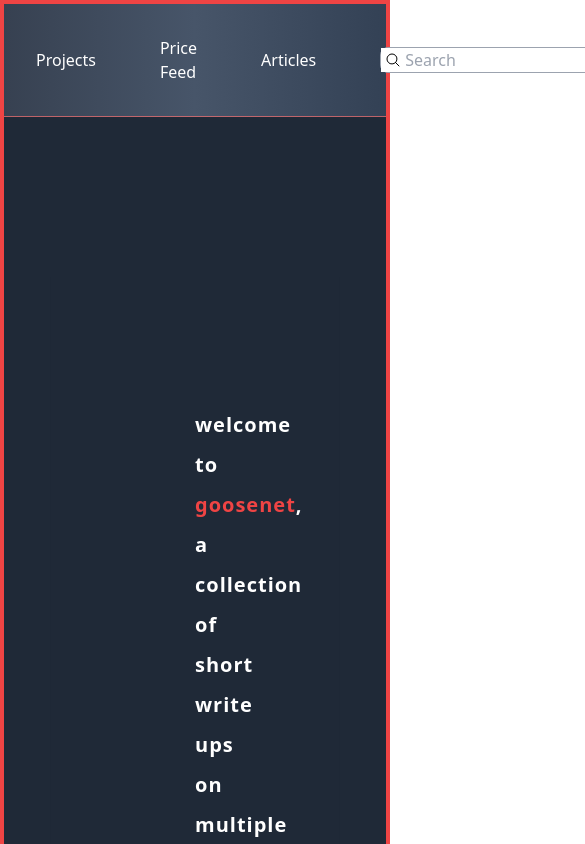
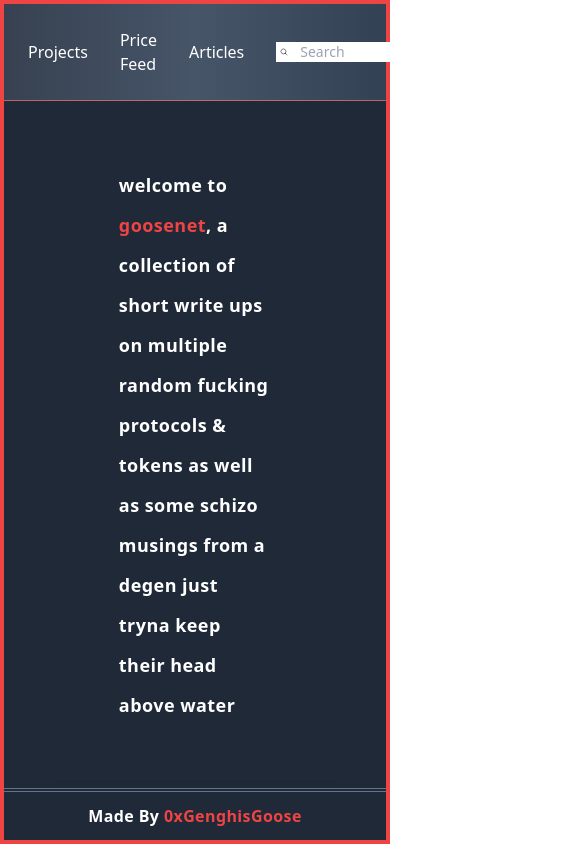
Before and after one commit to 0xGenghisGoose/goosenet-v2, a Next.js app: page / in a window 390 px wide. Shown: the top 844 px of the page, 585 px wide, since content can reach past the window. Built offline with nearby package versions, Linux system fonts and the light colour scheme.

Commit message:
content & nav both responsive for sm & md

```diff
--- a/components/Content.tsx
+++ b/components/Content.tsx
@@ -4,8 +4,8 @@
 export default function Content() {
 	return (
 		<>
-			<div className='flex shadow-sm justify-center mt-40 py-24 sm:py-14 sm:px-16 sm:mt-8 px-36 max-w-[75%] mx-auto'>
-				<p className='p-8 text-xl font-semibold tracking-wider leading-10 w-[65%] sm:w-[80%]'>
+			<div className='flex shadow-sm justify-center mt-2 md:mt-36 py-6 md:py-24 px-4 md:px-36 max-w-[75%] mx-auto'>
+				<p className='p-8 text-lg md:text-xl font-semibold tracking-wide md:tracking-wider leading-10 w-[85%] md:w-[65%]'>
 					welcome to <span className='text-red-500'>goosenet</span>, a
 					collection of short write ups on multiple random fucking protocols &
 					tokens as well as some schizo musings from a degen just tryna keep
--- a/components/Nav.tsx
+++ b/components/Nav.tsx
@@ -1,15 +1,20 @@
 import Link from 'next/link';
 import SearchBar from './SearchBar';
 
+// Need md && lg breakpoints
+
 export default function Nav() {
 	return (
-		<div className='sticky top-0 w-full h-2/3 p-4 bg-gradient-to-r from-gray-700 via-slate-600 to-slate-700 border-b border-red-400/70'>
+		<div className='sticky top-0 w-full p-2 md:p-4 bg-gradient-to-r from-gray-700 via-slate-600 to-slate-700 border-b border-red-400/70'>
 			<nav className='flex items-center'>
 				<Link href='/'>
-					<img src='/goosenet-01.png' alt='' className='h-10'></img>
+					<img
+						src='/goosenet-01.png'
+						alt='goosenet-logo'
+						className='h-8 md:h-10 shrink-0'></img>
 				</Link>
 
-				<ul className='flex justify-left items-center space-x-16 min-w-1/3 p-4 ml-auto'>
+				<ul className='flex justify-left items-center md:space-x-16 space-x-8 p-4 ml-auto'>
 					<li className='hover:text-red-500'>Projects</li>
 					<li className='hover:text-red-500'>
 						<Link href='/PriceFeed' className='hover:text-red-500'>
--- a/components/SearchBar.tsx
+++ b/components/SearchBar.tsx
@@ -4,10 +4,10 @@
 export default function SearchBar() {
 	return (
 		<>
-			<div className='flex relative items-center rounded-lg border border-gray-400 font-medium'>
-				<MagnifyingGlassIcon className='h-4 absolute pl-1 text-black' />
+			<div className='flex relative items-center rounded-lg font-medium'>
+				<MagnifyingGlassIcon className='h-2 md:h-4 absolute pl-1 text-black' />
 				<input
-					className='min-w-[75%] pl-6 text-md text-black focus:outline-red-500'
+					className='max-w-[75%] md:min-w-[85%] pr-0 pl-6 text-sm md:text-md text-black focus:outline-red-500'
 					type='text'
 					placeholder='Search'></input>
 			</div>
```
